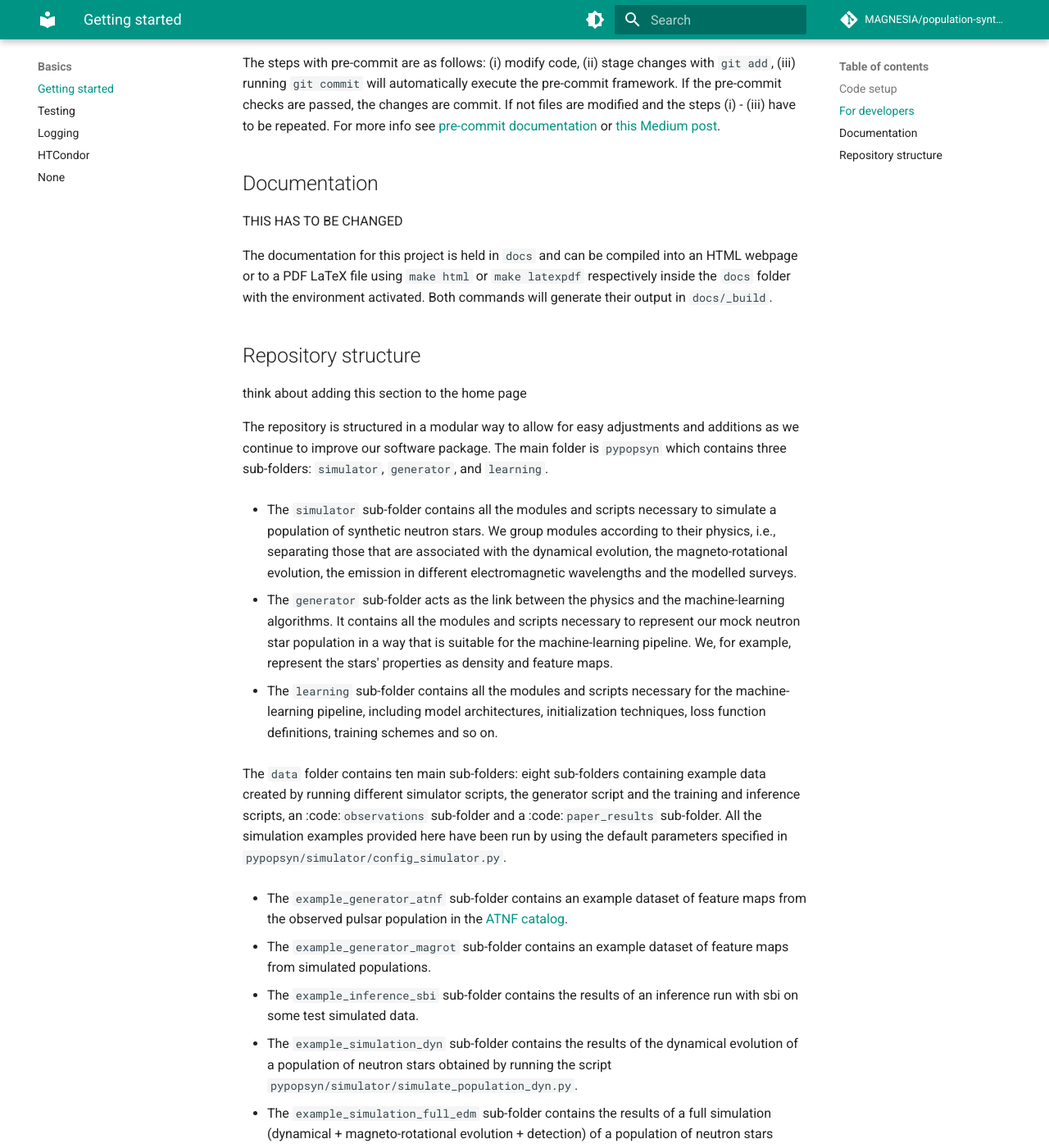
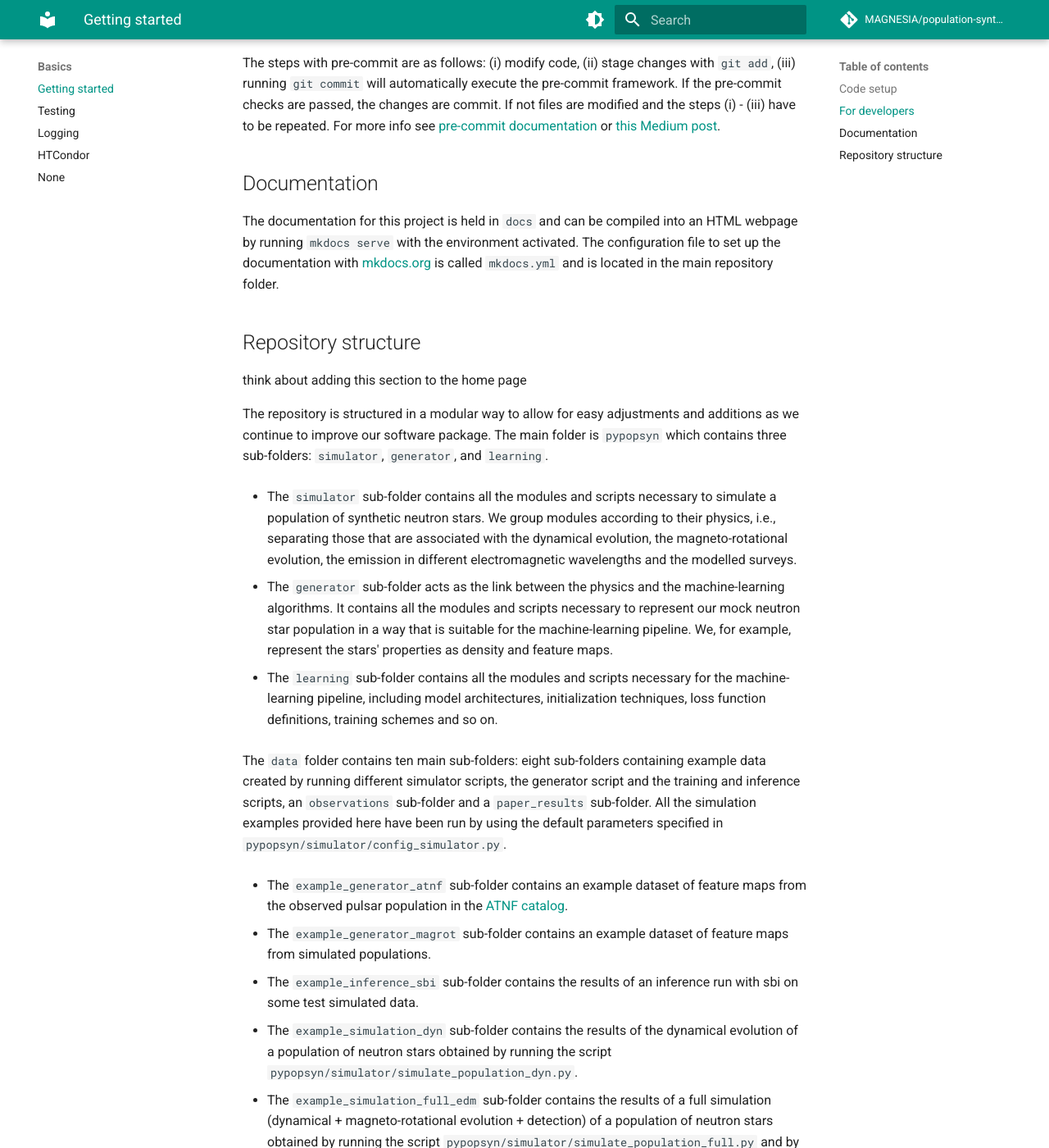
Before and after one commit to ice-csic-astroexotic/ML-Poppyns, an MkDocs documentation site: the page built from docs/basics/getting_started.md, in a window 1280 px wide and 1400 px high, scrolled down 1613 px. Shown: the whole window at 82% size. Built offline with MkDocs 1.6.1 and Material for MkDocs 9.7.7, drawn with Linux system fonts in a browser that asks for light colours; comment, search, counter and statistics services are not loaded.

Commit message:
Adjusting some docstrings in the tutorial notebooks and documentation.

```diff
--- a/docs/basics/getting_started.md
+++ b/docs/basics/getting_started.md
@@ -63,11 +63,9 @@
 
 
 ## Documentation
-THIS HAS TO BE CHANGED
 
-The documentation for this project is held in `docs` and can be compiled into an HTML webpage or to a PDF
-LaTeX file using `make html` or `make latexpdf` respectively inside the `docs` folder with the
-environment activated. Both commands will generate their output in `docs/_build`.
+The documentation for this project is held in `docs` and can be compiled into an HTML webpage by running `mkdocs serve`
+with the environment activated. The configuration file to set up the documentation with [mkdocs.org](https://www.mkdocs.org) is called `mkdocs.yml` and is located in the main repository folder.
 
 
 ## Repository structure
@@ -86,7 +84,7 @@
 
 * The `learning` sub-folder contains all the modules and scripts necessary for the machine-learning pipeline, including model architectures, initialization techniques, loss function definitions, training schemes and so on.
 
-The `data` folder contains ten main sub-folders: eight sub-folders containing example data created by running different simulator scripts, the generator script and the training and inference scripts, an :code:`observations` sub-folder and a :code:`paper_results` sub-folder.
+The `data` folder contains ten main sub-folders: eight sub-folders containing example data created by running different simulator scripts, the generator script and the training and inference scripts, an `observations` sub-folder and a `paper_results` sub-folder.
 All the simulation examples provided here have been run by using the default parameters specified in `pypopsyn/simulator/config_simulator.py`.
 
 * The `example_generator_atnf` sub-folder contains an example dataset of feature maps from the observed pulsar population in the [ATNF catalog](https://www.atnf.csiro.au/research/pulsar/psrcat/).
```
Also changed, not shown: docs/tutorials/learning_tutorial_sbi.md (+3 -2 lines), 2 other files.
